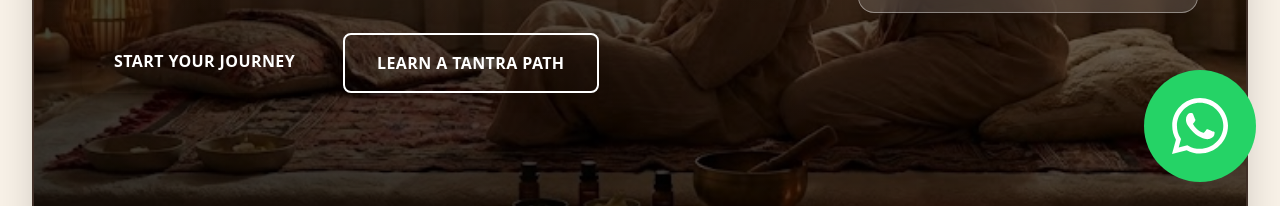
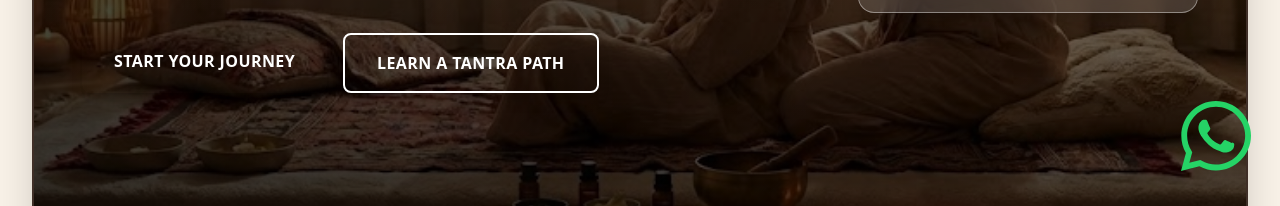
Before and after one commit to HarshalPatel1972/a1-tantra, a Next.js app: page / in a window 1280 px wide. Shown: the part 594-800 px from the top of the page. Built offline with nearby package versions, Linux system fonts and the light colour scheme; no server answers.

Commit message:
style: remove green circular border and colored icon directly green

```diff
--- a/components/CallMeButton.tsx
+++ b/components/CallMeButton.tsx
@@ -6,32 +6,21 @@ export default function CallMeButton() {
 
   return (
     <>
-      <style>{`
-        .whatsapp-button i {
-          font-size: 56px !important;
-          color: #25D366 !important;
-          opacity: 1 !important;
-          visibility: visible !important;
-          display: inline-block !important;
-          line-height: 1 !important;
-        }
-      `}</style>
-
       {/* Fixed WhatsApp Icon */}
       <div className="fixed bottom-6 right-6 z-50">
         <a
           href={whatsappUrl}
           target="_blank"
           rel="noopener noreferrer"
-          className="inline-flex items-center justify-center w-20 h-20 md:w-28 md:h-28 rounded-full transition-all duration-300 transform hover:scale-110 active:scale-95 bg-[#25D366]"
+          className="inline-flex items-center justify-center transition-all duration-300 transform hover:scale-110 active:scale-95"
           title="Message us on WhatsApp"
           aria-label="Open WhatsApp chat"
         >
-          {/* Official WhatsApp Logo (White Bubble with handset cutout) */}
+          {/* Official WhatsApp Logo SVG (Green Version) */}
           <svg
-            className="w-12 h-12 md:w-16 md:h-16"
+            className="w-16 h-16 md:w-20 md:h-20"
             viewBox="0 0 448 512"
-            fill="white"
+            fill="#25D366"
             xmlns="http://www.w3.org/2000/svg"
           >
             <path d="M380.9 97.1C339 55.1 283.2 32 223.9 32c-122.4 0-222 99.6-222 222 0 39.1 10.2 77.3 29.6 111L0 480l117.7-30.9c32.4 17.7 68.9 27 106.1 27h.1c122.3 0 224.1-99.6 224.1-222 0-59.3-25.2-115-67.1-157zm-157 341.6c-33.2 0-65.7-8.9-94-25.7l-6.7-4-69.8 18.3L72 359.2l-4.4-7c-18.5-29.4-28.2-63.3-28.2-98.2 0-101.7 82.8-184.5 184.6-184.5 49.3 0 95.6 19.2 130.4 54.1 34.8 34.9 56.2 81.2 56.1 130.5 0 101.8-84.9 184.6-186.6 184.6zm101.2-138.2c-5.5-2.8-32.8-16.2-37.9-18-5.1-1.9-8.8-2.8-12.5 2.8-3.7 5.6-14.3 18-17.6 21.8-3.2 3.7-6.5 4.2-12 1.4-5.5-2.8-23.2-8.5-44.2-27.1-16.4-14.6-27.4-32.7-30.6-38.2-3.2-5.6-.3-8.6 2.4-11.5 2.5-2.6 5.5-6.5 8.3-9.8 2.8-3.3 3.7-5.6 5.5-9.3 1.8-3.7.9-6.9-.5-9.8-1.4-2.8-12.5-30.1-17.1-41.2-4.5-10.8-9.1-9.3-12.5-9.5-3.2-.2-6.9-.2-10.6-.2-3.7 0-9.7 1.4-14.8 6.9-5.1 5.6-19.4 19-19.4 46.3 0 27.3 19.9 53.7 22.6 57.4 2.8 3.7 39.1 59.7 94.8 83.8 13.2 5.8 23.5 9.2 31.6 11.8 13.9 4.4 26.5 3.8 36.6 2.3 11.2-1.7 34.6-14.1 39.5-27.8 4.8-13.6 4.8-25.4 3.3-27.8-1.5-2.4-5.5-3.8-11-6.6z" />
```
